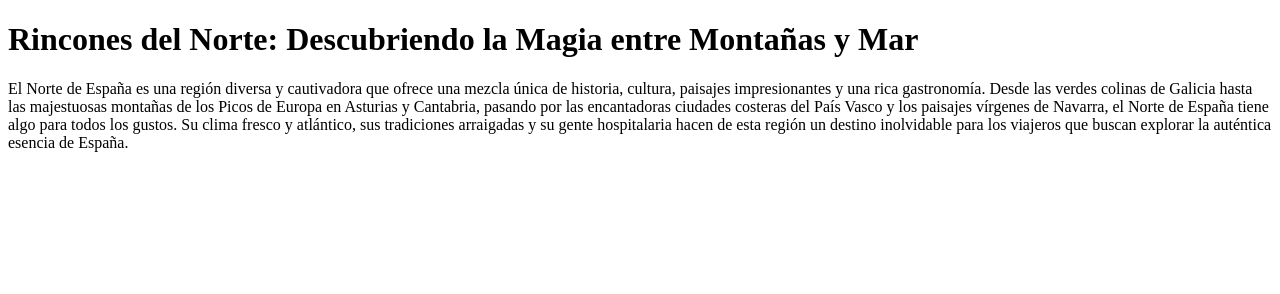
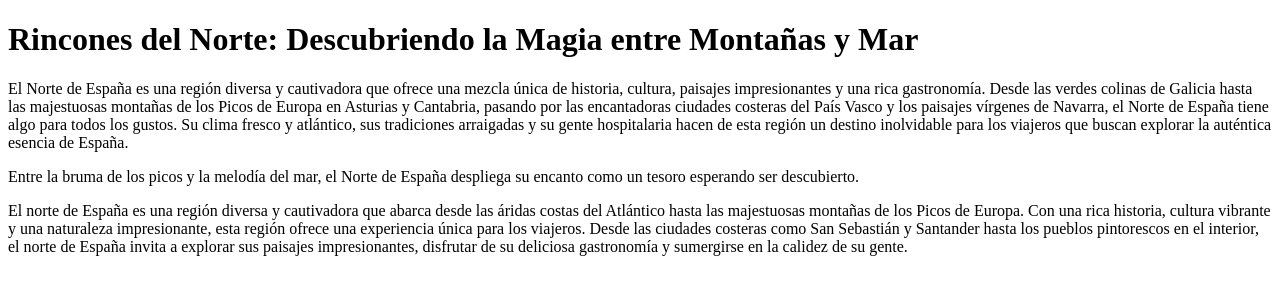
Before and after one commit to Navet21/ETS, a plain HTML site: page index.html in a window 1280 px wide. Drawn offline with Linux system fonts and the light colour scheme.

Commit message:
Sobre el norte

```diff
--- a/index.html
+++ b/index.html
@@ -10,5 +10,9 @@
         <h1> Rincones del Norte: Descubriendo la Magia entre Montañas y Mar </h1>
         <p>El Norte de España es una región diversa y cautivadora que ofrece una mezcla única de historia, cultura, paisajes impresionantes y una rica gastronomía. Desde las verdes colinas de Galicia hasta las majestuosas montañas de los Picos de Europa en Asturias y Cantabria, pasando por las encantadoras ciudades costeras del País Vasco y los paisajes vírgenes de Navarra, el Norte de España tiene algo para todos los gustos. Su clima fresco y atlántico, sus tradiciones arraigadas y su gente hospitalaria hacen de esta región un destino inolvidable para los viajeros que buscan explorar la auténtica esencia de España.</p>
     </header>
+    <main>
+        <p> Entre la bruma de los picos y la melodía del mar, el Norte de España despliega su encanto como un tesoro esperando ser descubierto. </p>
+        <p> El norte de España es una región diversa y cautivadora que abarca desde las áridas costas del Atlántico hasta las majestuosas montañas de los Picos de Europa. Con una rica historia, cultura vibrante y una naturaleza impresionante, esta región ofrece una experiencia única para los viajeros. Desde las ciudades costeras como San Sebastián y Santander hasta los pueblos pintorescos en el interior, el norte de España invita a explorar sus paisajes impresionantes, disfrutar de su deliciosa gastronomía y sumergirse en la calidez de su gente. </p>
+    </main>
 </body>
 </html>
```
